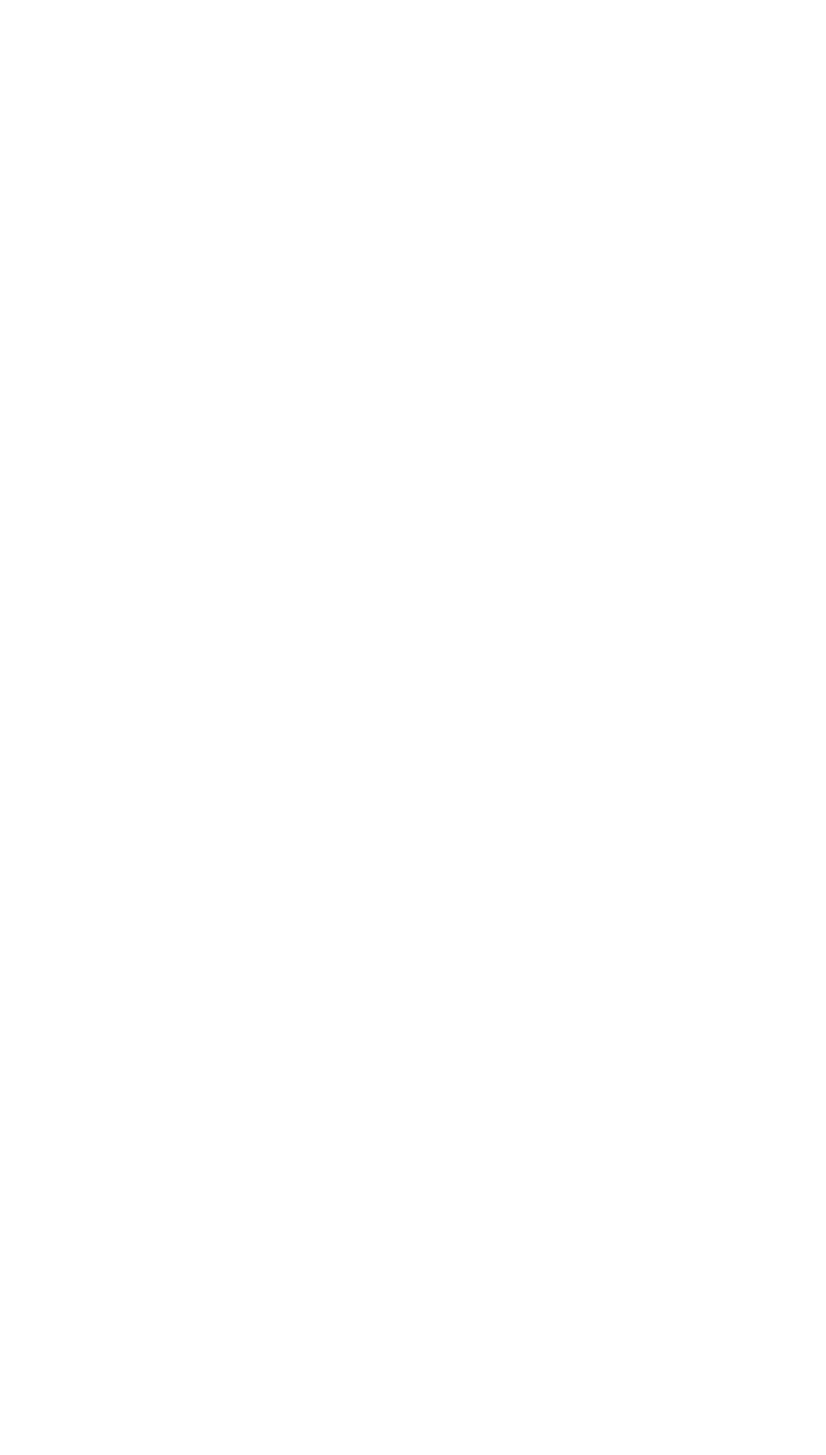
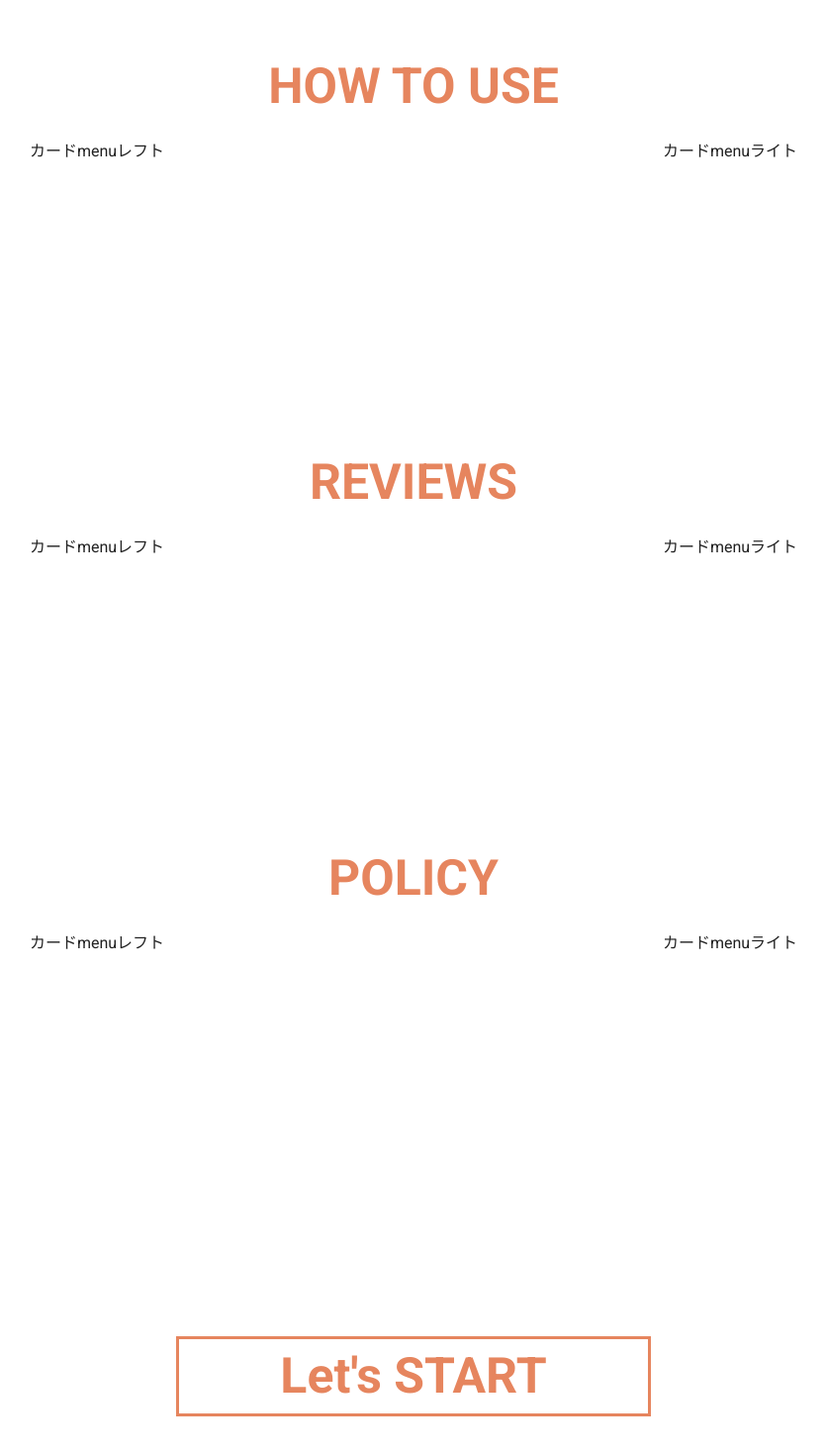
Before and after one commit to akitoshi-m/TENAGE, a Vue app: page / in a window 1280 px wide. Shown: the part 1050-2520 px from the top of the page at 99% size, without its empty margins (222-1057 px from the left). Before the commit the page ends 800 px from the top, so only its background shows below. Built offline with nearby package versions, Linux system fonts and the light colour scheme.

Commit message:
[Add] Topページ修正

```diff
--- a/src/components/Top.vue
+++ b/src/components/Top.vue
@@ -9,12 +9,14 @@
           <div class="top-left-text">AND</div>
           <div class="top-left-text">ENERGIZE YOU</div>
           <div class="top-left-button">
+            <router-link to="/options" tag="div">
               <v-btn
                 color="#E6855E"
                 outlined
                 text
                 x-large
               >Tap to START!!</v-btn>
+            </router-link>
           </div>
         </div>
         <div class="top-right">
@@ -25,58 +27,62 @@
       </div>
       <div class="card">
         <div class="card-title">
-
+          <p>ABOUT</p>
         </div>
-        <div class="card-left">
-
+        <div class="card-menu">
+          <div class="card-menu-left">
+            <p>カードmenuレフト</p>
           </div>
-        <div class="card-right">
-
+          <div class="card-menu-right">
+            <p>カードmenuライト</p>
+          </div>
         </div>
       </div>
       <div class="card">
         <div class="card-title">
-
+          <p>HOW TO USE</p>
         </div>
-        <div class="card-left">
-
+        <div class="card-menu">
+          <div class="card-menu-left">
+            <p>カードmenuレフト</p>
           </div>
-        <div class="card-right">
-
+          <div class="card-menu-right">
+            <p>カードmenuライト</p>
+          </div>
         </div>
       </div>
       <div class="card">
         <div class="card-title">
-
+          <p>REVIEWS</p>
         </div>
-        <div class="card-left">
-
+        <div class="card-menu">
+          <div class="card-menu-left">
+            <p>カードmenuレフト</p>
           </div>
-        <div class="card-right">
-
+          <div class="card-menu-right">
+            <p>カードmenuライト</p>
+          </div>
         </div>
       </div>
       <div class="card">
         <div class="card-title">
-
+          <p>POLICY</p>
         </div>
-        <div class="card-left">
-
+        <div class="card-menu">
+          <div class="card-menu-left">
+            <p>カードmenuレフト</p>
           </div>
-        <div class="card-right">
-
+          <div class="card-menu-right">
+            <p>カードmenuライト</p>
           </div>
         </div>
-      <div class="card">
-        <div class="card-title">
-
       </div>
-        <div class="card-left">
-
+      <div class="bottom">
+        <router-link to="/options" tag="div">
+          <div class="bottom-button">
+            <p>Let's START</p>
           </div>
-        <div class="card-right">
-
-        </div>
+        </router-link>
       </div>
     </div>
   </div>
@@ -85,6 +91,7 @@
 <style scoped>
 .top {
   display: flex;
+  height: 600px;
 }
 
 .top-left {
@@ -114,18 +121,48 @@
 }
 
 .card {
-
+  height: 400px;
 }
 
 .card-title {
-
+  width: 100%;
+  text-align: center;
+  color: #E6855E;
+  font-size: 50px;
+  font-weight: bold;
 }
 
-.card-left {
-
+.card-menu {
+  display: flex;
+  text-align: center;
 }
 
-.cart-right {
+.card-menu-left {
+  width: 50%;
+}
 
+.card-menu-right {
+  width: 50%;
+}
+
+.card-menu-text {
+  color: #E6855E;
+}
+
+.bottom {
+  color: #E6855E;
+  height: 200px;
+  font-size: 50px;
+  text-align: center;
+}
+
+.bottom-button > p {
+  margin-bottom: 0;
+}
+
+.bottom-button {
+  margin: 100px 400px 0 400px;
+  font-weight: bold;
+  border: solid;
 }
 </style>
```
Lines whose indentation alone changed are shown as unchanged.
